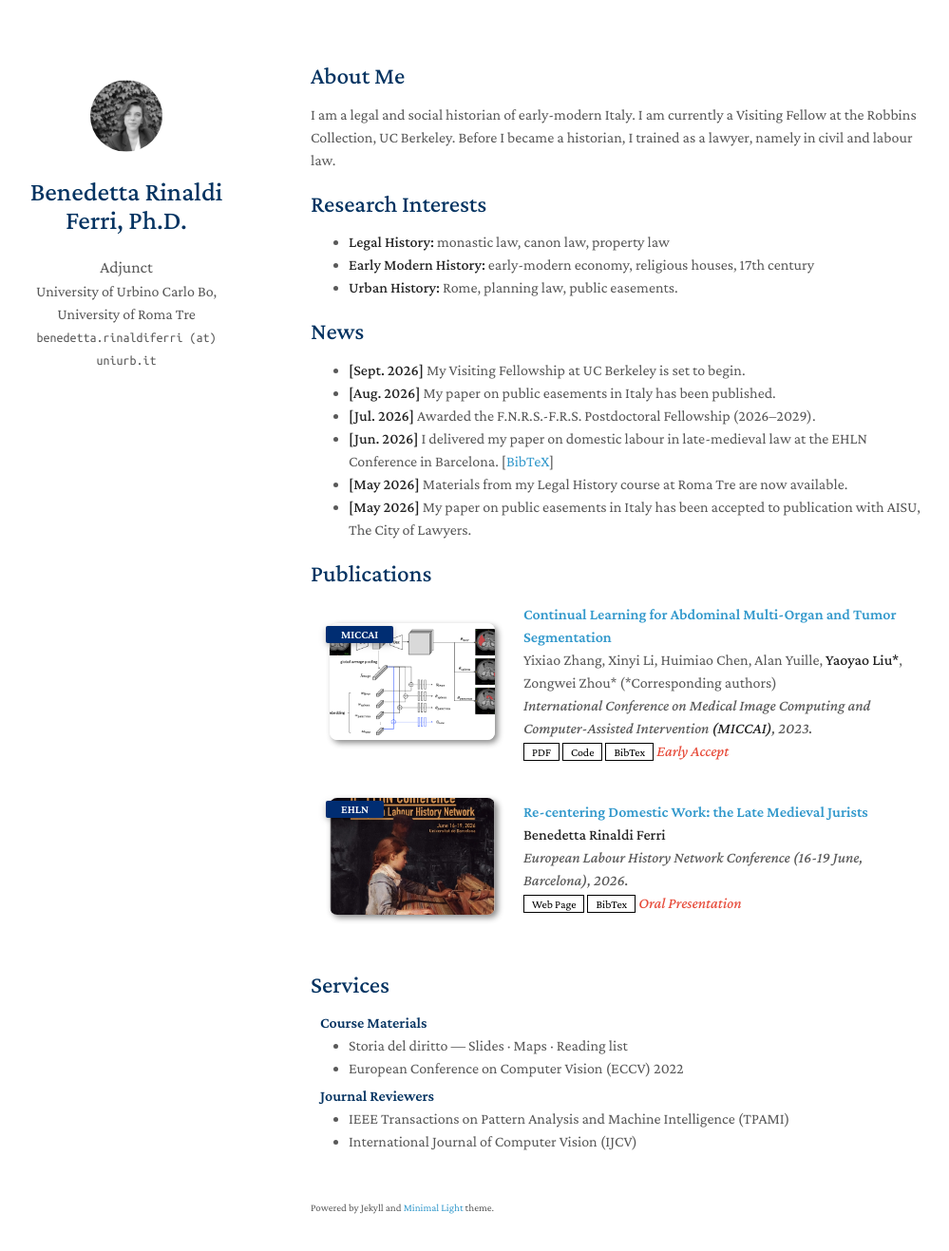
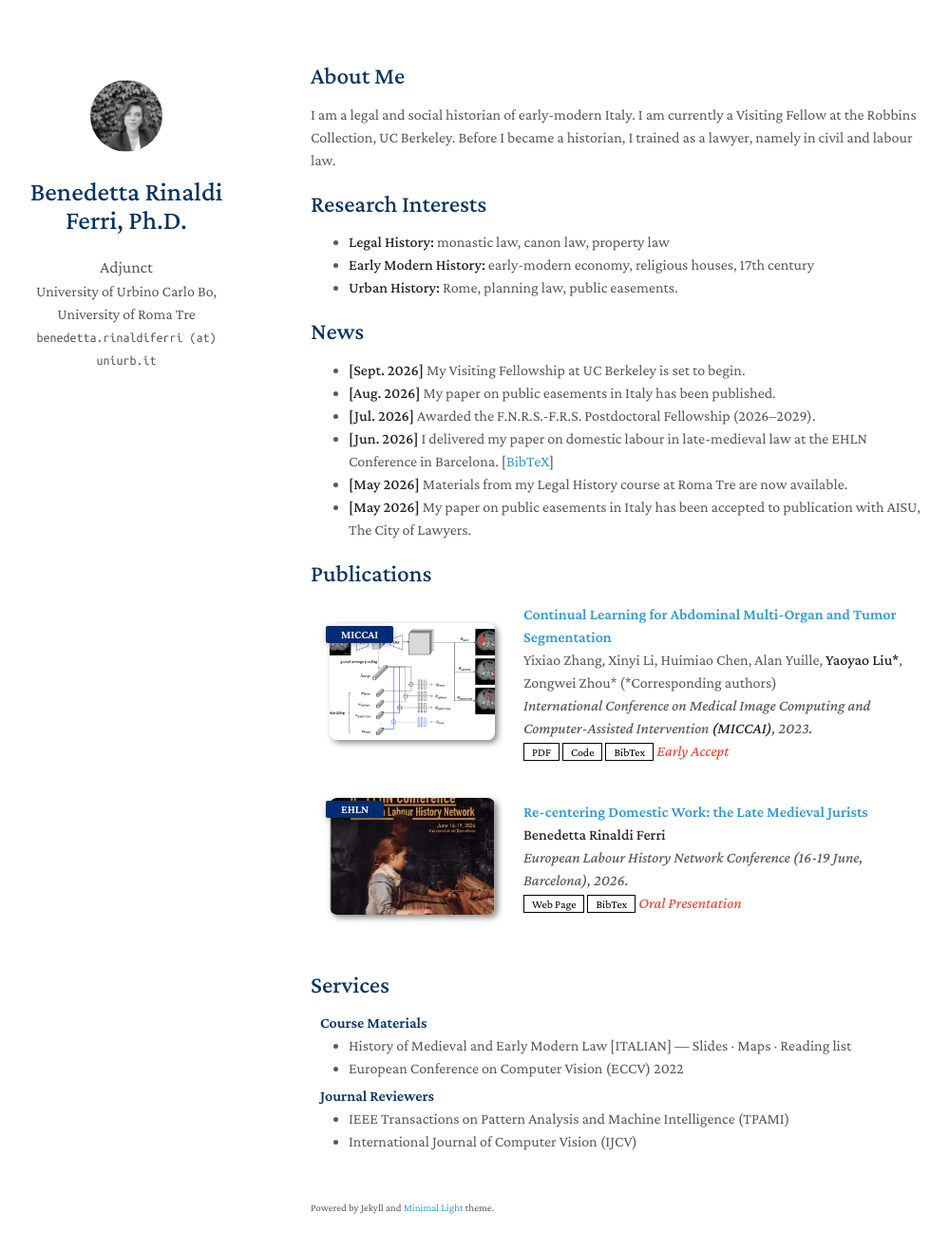
Before and after one commit to rinaldiferri/rinaldiferri.github.io, a Jekyll site: the page built from index.md, in a window 1280 px wide and 1352 px high. Shown: the top 1317 px of the window at 95% size, without its empty margins (143-1142 px from the left). Built offline with Jekyll 4.4.1, drawn with Linux system fonts in a browser that asks for light colours; a style sheet for code colours, icons or effects is not loaded; our own code applies the rules of GitHub Pages for plain Markdown files.

Commit message:
Update services.md

```diff
--- a/_includes/services.md
+++ b/_includes/services.md
@@ -4,7 +4,7 @@
 
 <ul style="margin:0 0 5px;">
 <li>
-  <autocolor>Storia del diritto</autocolor> —
+  <autocolor>History of Medieval and Early Modern Law [ITALIAN]</autocolor> —
   <a href="assets/storia-del-diritto/slides.pdf"><autocolor>Slides</autocolor></a> ·
   <a href="assets/storia-del-diritto/maps.pdf"><autocolor>Maps</autocolor></a> ·
   <a href="assets/storia-del-diritto/reading-list.pdf"><autocolor>Reading list</autocolor></a>
```
